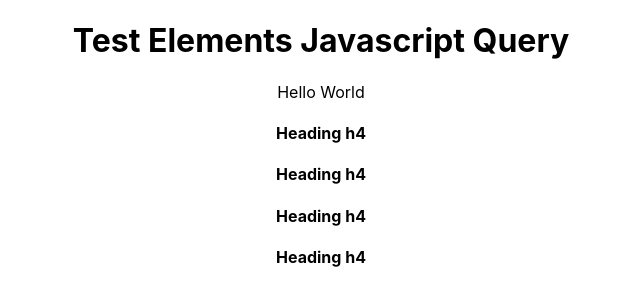
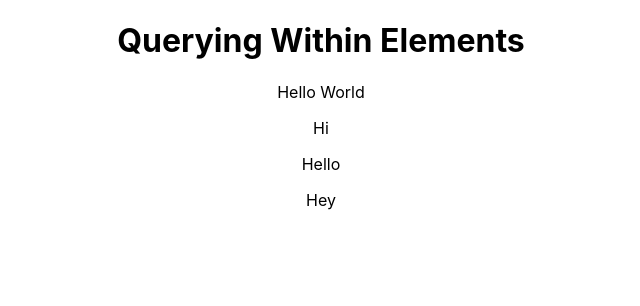
Before and after one commit to muazimmaqbool/React_Testing_Library, a React (Create React App) app: page / in a window 1280 px wide. Shown: the top 306 px of the page, without its empty margins (319-959 px from the left). Built offline with nearby package versions, Linux system fonts and the light colour scheme.

Commit message:
child element testing within parent element

```diff
--- a/src/27_Querying Within Elements/QueryingWithinElements.jsx
+++ b/src/27_Querying Within Elements/QueryingWithinElements.jsx
@@ -6,7 +6,7 @@ import React from 'react'
     used when you want to test children elements with parents element
     example : you want to test some p tags which are inside div tag(parent element)
 
-    here in our code we want to test that inside div with text "Hekki" should have p element with
+    here in our code we want to test that inside div with text "Hello world" should have p element with
     text "Child Tag"
 
     for this we use querying Within Elements: what it will do is that inside an element
--- a/src/App.js
+++ b/src/App.js
@@ -77,8 +77,8 @@ function App() {
       {/* <QueryBy_QueryAllBy/> */}
       {/* <FindBy_FindAllBy/> */}
 
-      <TestElementsJavascriptQuery/>
-      {/* <QueryingWithinElements/> */}
+      {/* <TestElementsJavascriptQuery/> */}
+      <QueryingWithinElements/>
 
       {/* <OnChange_Testing/> */}
       {/* <ActFunction/> */}
```
Also changed, not shown: 1 other file (tests, documents, lock files or other folders).
